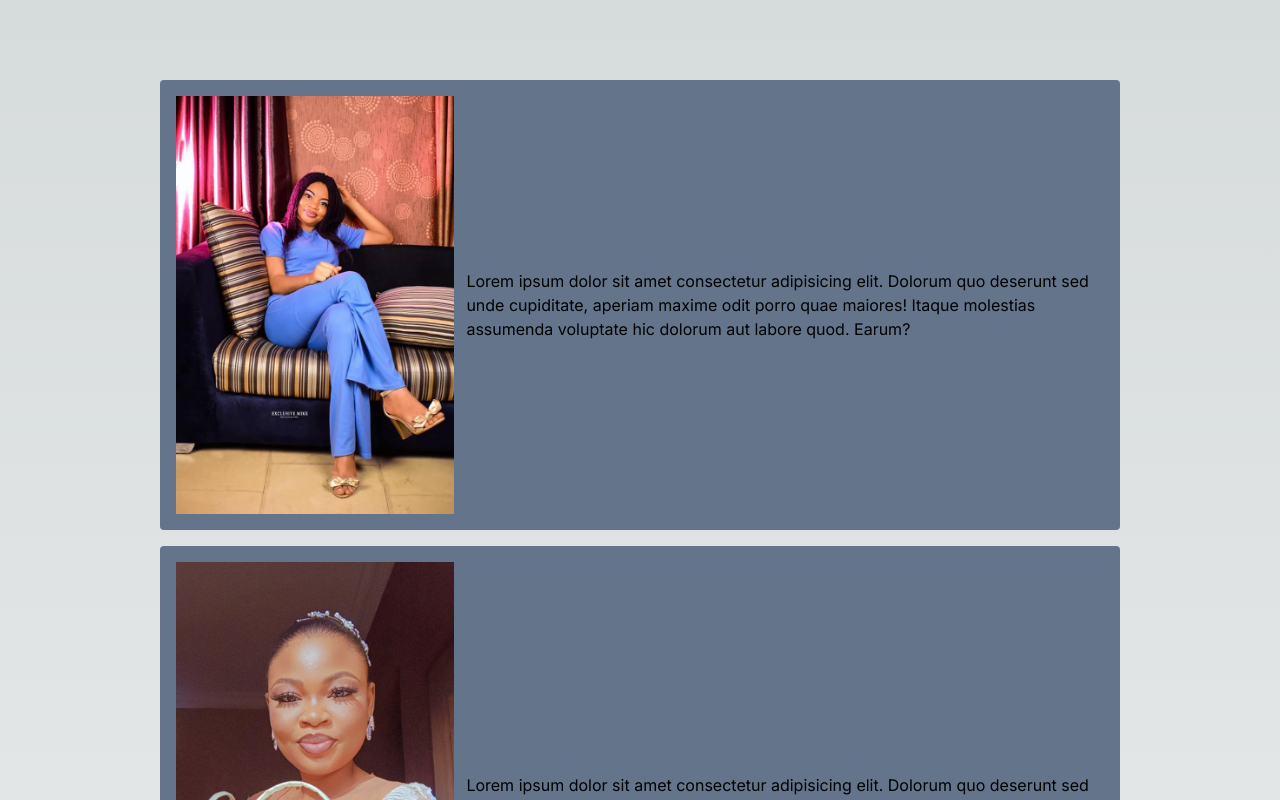
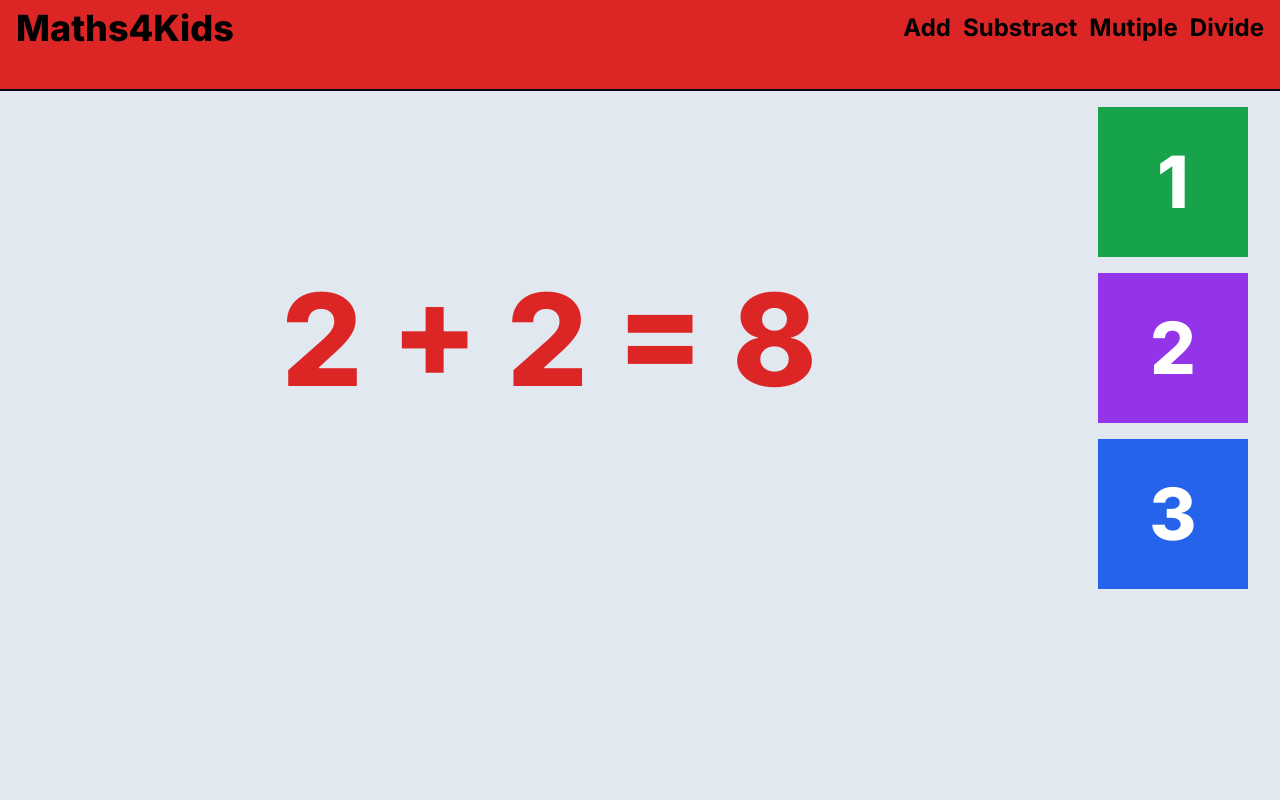
Before and after one commit to Preciousnnebuogor/25-Projects, a Next.js app: page / in a window 1280 px wide. Shown: the top 800 px of the page. Built offline with nearby package versions, Linux system fonts and the light colour scheme.

Commit message:
collected the css

```diff
--- a/app/game.tsx
+++ b/app/game.tsx
@@ -1,8 +1,59 @@
-"use client"
-export default function Game(){
-    return <div>
-        <div>
+"use client";
+export default function Game() {
+  return (
+    <div className={`h-[100vh] flex flex-col`}>
+      <div className={`bg-red-600 border-b-2 border-slate-950 py-2 h-[100px]`}>
+        <div className={`flex items-center justify-between px-4`}>
+          <div className={`text-4xl bold font-extrabold`}>
+            <h1>Maths4Kids</h1>
+          </div>
+          <div
+            className={`flex items-end justify-between space-x-3 text-2xl font-bold`}
+          >
+            <p>Add</p>
+            <p>Substract</p>
+            <p>Mutiple</p>
+            <p>Divide</p>
+          </div>
+        </div>
+      </div>
 
+      <div className={`bg-slate-200 text- text-red-600 w-full h-full px-4  `}>
+        <div className={``}>
+          <div className={`flex items-center justify-between `}>
+            <div
+              className={`flex items-center justify-center space-x-3  w-full `}
+            >
+              <div className={`text-9xl font-extrabold`}>
+                <h1>{`2 + 2 = 8`}</h1>
+              </div>
+            </div>
+
+            <div className={`mt-4 text-white px-4`}>
+              <div
+                className={`bg-green-600 w-[150px] h-[150px] flex
+                    items-center justify-center text-7xl mb-4 font-extrabold`}
+              >
+                <h1>1</h1>
+              </div>
+
+              <div
+                className={`bg-purple-600 w-[150px] h-[150px] flex
+                    items-center justify-center text-7xl mb-4 font-extrabold`}
+              >
+                <h1>2</h1>
+              </div>
+
+              <div
+                className={`bg-blue-600 w-[150px] h-[150px] flex
+                    items-center justify-center text-7xl font-extrabold`}
+              >
+                <h1>3</h1>
+              </div>
+            </div>
+          </div>
         </div>
+      </div>
     </div>
+  );
 }
--- a/app/page.tsx
+++ b/app/page.tsx
@@ -1,11 +1,9 @@
-
-import SquareCard from "./squareCard";
-
+import Game from "./game";
 
 export default function Home() {
   return (
     <div>
-      <SquareCard/>
+      <Game />
     </div>
   );
 }
```
